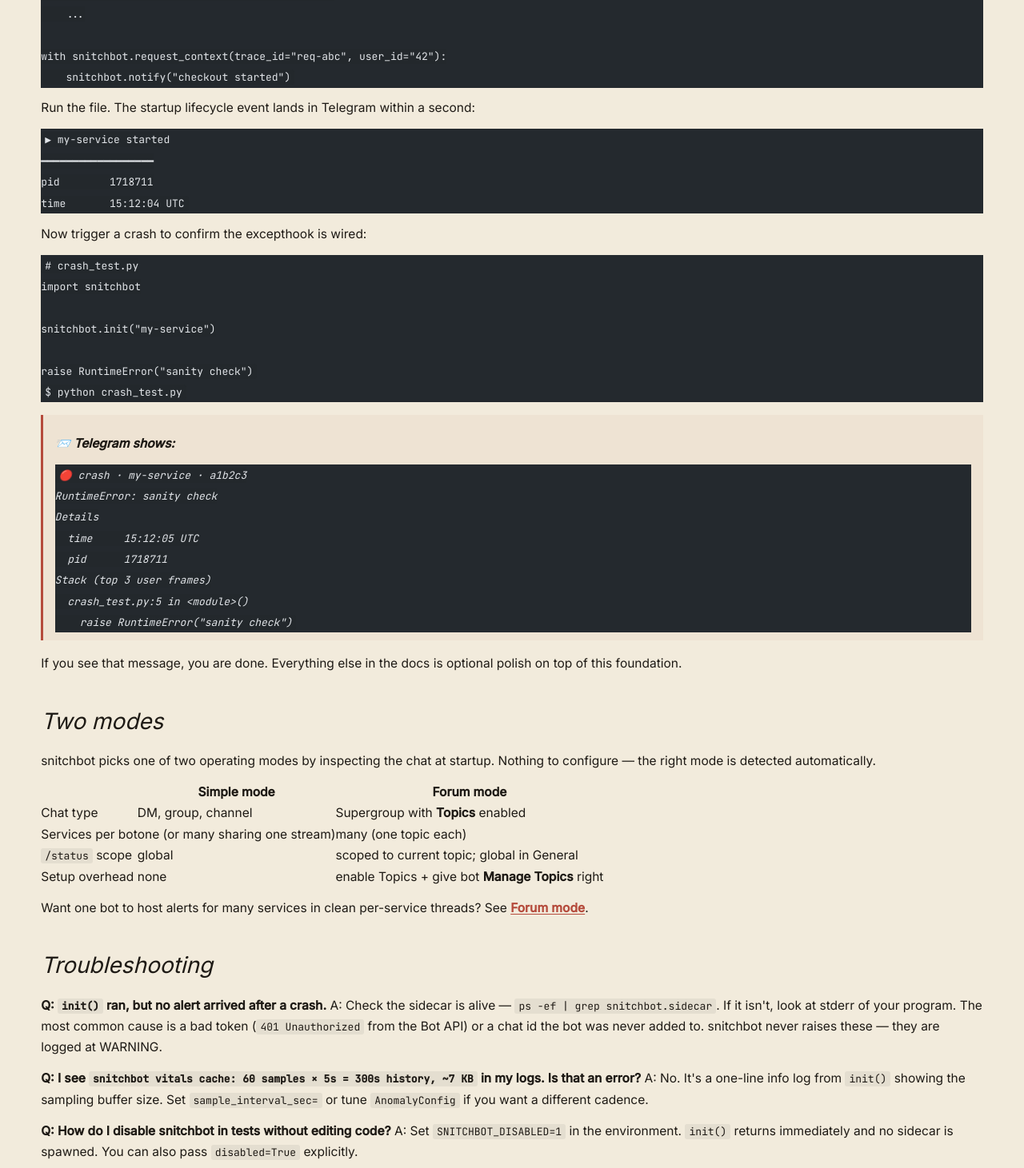
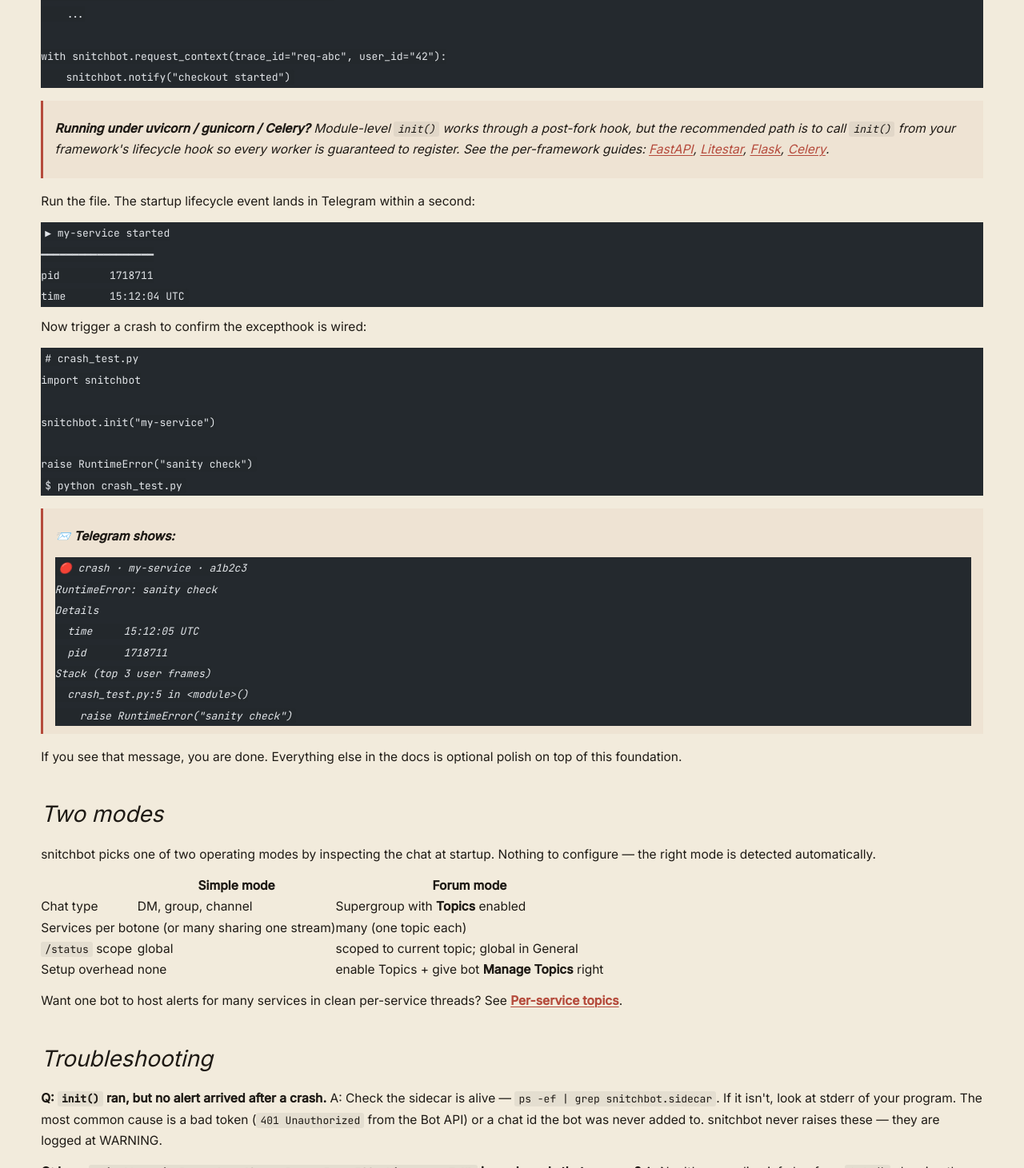
Before and after one commit to Sense1Tapo4ek/snitchbot, an Astro site in the folder site/: page /snitchbot/docs/guide/getting-started in a window 1280 px wide. Shown: the part 2300-3761 px from the top of the page at 80% size. Built offline with nearby package versions, Linux system fonts and the light colour scheme; Astro itself is replaced by a stand-in of ours; code samples lack their colours.

Commit message:
docs(getting-started): cross-link to framework guides for multi-worker

````diff
--- a/site/src/content/docs/guide/getting-started.mdx
+++ b/site/src/content/docs/guide/getting-started.mdx
@@ -74,6 +74,13 @@ with snitchbot.request_context(trace_id="req-abc", user_id="42"):
     snitchbot.notify("checkout started")
 ```
 
+> **Running under uvicorn / gunicorn / Celery?** Module-level `init()`
+> works through a post-fork hook, but the recommended path is to call
+> `init()` from your framework's lifecycle hook so every worker is
+> guaranteed to register. See the per-framework guides:
+> [FastAPI](./fastapi), [Litestar](./litestar), [Flask](./flask),
+> [Celery](./celery).
+
 Run the file. The startup lifecycle event lands in Telegram within a second:
 
 ```text
@@ -123,7 +130,7 @@ snitchbot picks one of two operating modes by inspecting the chat at startup. No
 | `/status` scope    | global | scoped to current topic; global in General |
 | Setup overhead     | none | enable Topics + give bot **Manage Topics** right |
 
-Want one bot to host alerts for many services in clean per-service threads? See **[Forum mode](./forum-mode)**.
+Want one bot to host alerts for many services in clean per-service threads? See **[Per-service topics](./forum-mode)**.
 
 ## Troubleshooting
 
````
